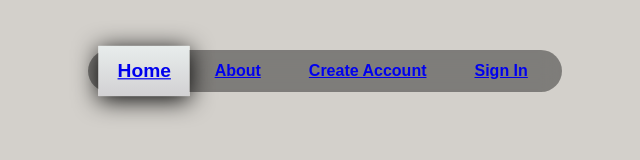
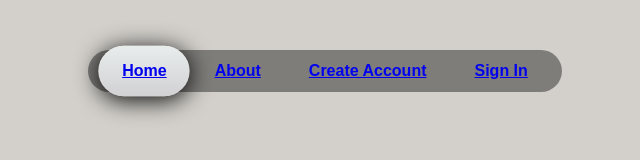
Before and after one commit to nikolina2k/keyboard-fights, a SvelteKit app: page / in a window 1280 px wide. In both pictures the pointer is over the item "Home". Shown: the top 160 px of the page, without its empty margins (315-955 px from the left). Built offline with nearby package versions, Linux system fonts and the light colour scheme.

Commit message:
style navbar

```diff
--- a/src/components/Navbar.svelte
+++ b/src/components/Navbar.svelte
@@ -50,11 +50,11 @@
 			border-radius: 25px;
         }
 
-    li:hover {
-        background: linear-gradient(to bottom, #e8edec, #d2d1d3);
-        box-shadow: 0px 3px 20px 0px black;
-		transform: scale(1.2);
-        color: black;
+    li:hover::before {
+            background: linear-gradient(to bottom, #e8edec, #d2d1d3);
+            box-shadow: 0px 3px 20px 0px black;
+            transform: scale(1.2);
+            color: black;
     }
 
 </style>
```
